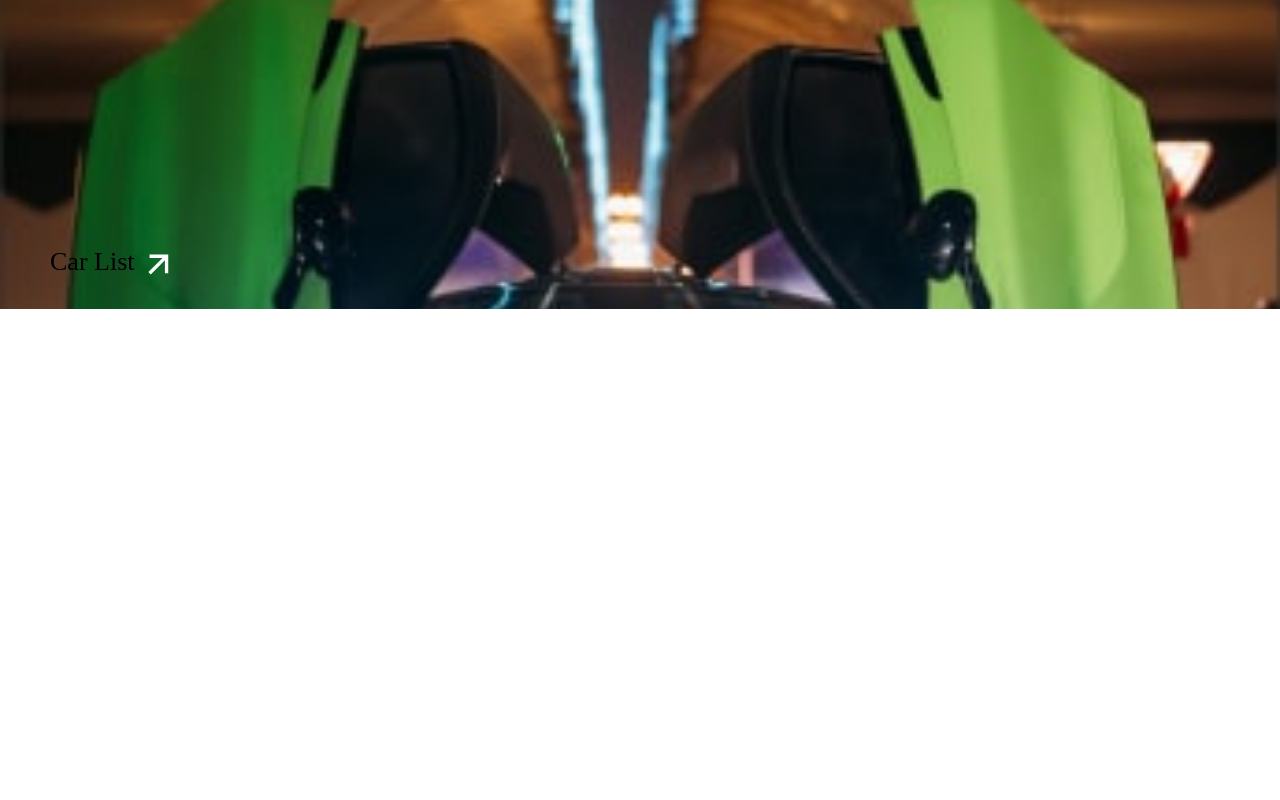
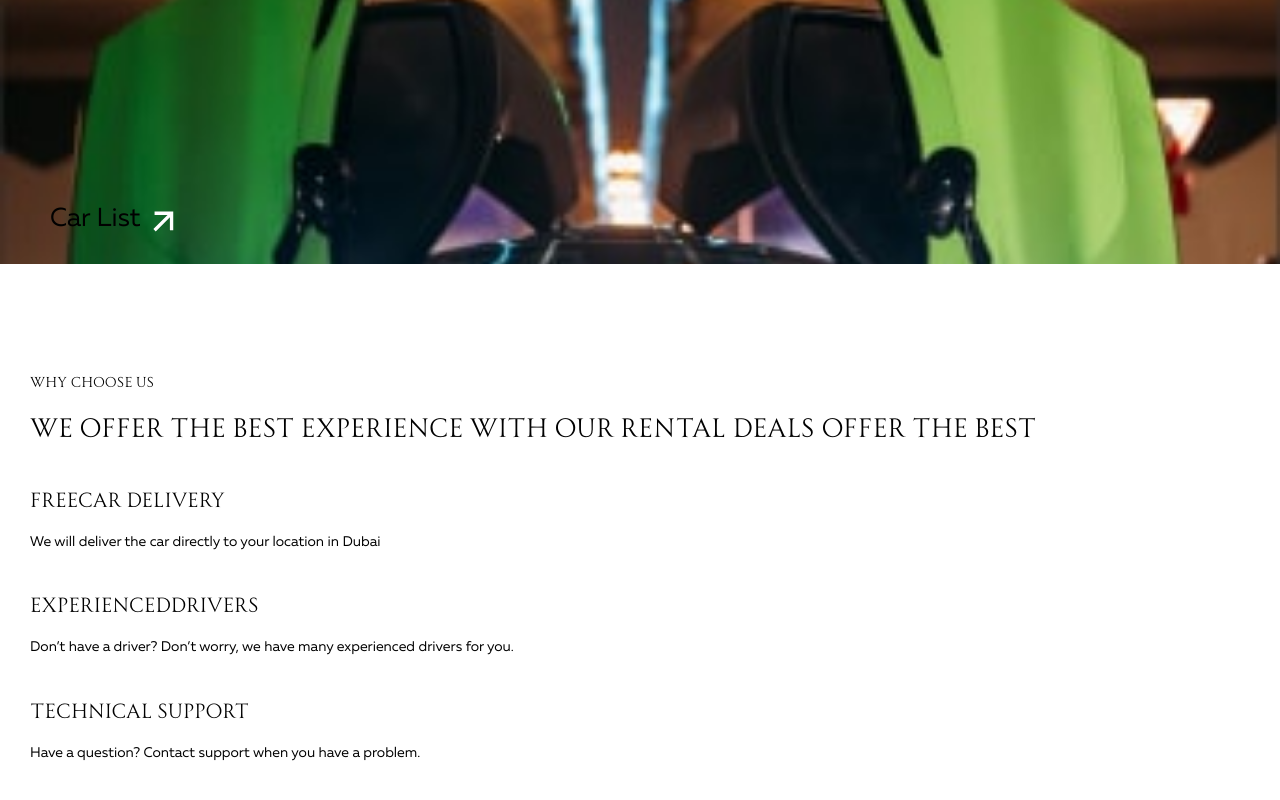
Before and after one commit to vitalij99/lemonCar, a Next.js app: page / in a window 1280 px wide. Shown: the part 1240-2040 px from the top of the page. Before the commit the page ends 1624 px from the top, so only its background shows below. Built offline with nearby package versions, Linux system fonts and the light colour scheme.

Commit message:
add Advantage and font to css values

```diff
--- /dev/null
+++ b/app/_componets/Advantage/Advantage.js
@@ -0,0 +1,31 @@
+import style from "./advantage.module.scss";
+import Container from "../Container/Container";
+
+const Advantage = () => {
+    return (
+        <section className={style.section}>
+            <Container>
+                <h3 className={style.title}>WHY CHOOSE US</h3>
+                <h2 className={style.advantage}>
+                    We offer the best experience with our rental deals offer the
+                    best
+                </h2>
+                <h3 className={style.advantage_title}>FREECAR DELIVERY</h3>
+                <p className={style.advantage_para}>
+                    We will deliver the car directly to your location in Dubai
+                </p>
+                <h3 className={style.advantage_title}>EXPERIENCEDDRIVERS</h3>
+                <p className={style.advantage_para}>
+                    Don’t have a driver? Don’t worry, we have many experienced
+                    drivers for you.
+                </p>
+                <h3 className={style.advantage_title}>TECHNICAL SUPPORT</h3>
+                <p className={style.advantage_para}>
+                    Have a question? Contact support when you have a problem.
+                </p>
+            </Container>
+        </section>
+    );
+};
+
+export default Advantage;
--- /dev/null
+++ b/app/_componets/Advantage/advantage.module.scss
@@ -0,0 +1,36 @@
+.section {
+    padding: 30px 15px 45px;
+}
+.title {
+    font-family: var(--font-monument);
+    font-size: 14px;
+    font-weight: 350;
+
+    margin-bottom: 20px;
+}
+.advantage {
+    font-family: var(--font-monument);
+    font-size: 26px;
+    font-weight: 350;
+    line-height: 100%;
+    margin-bottom: 50px;
+    &_title {
+        font-family: var(--font-monument);
+        margin-bottom: 25px;
+        font-size: 20px;
+        font-weight: 350;
+        line-height: 100%;
+    }
+    &_para {
+        padding-bottom: 20px;
+        margin-bottom: 20px;
+        font-family: var(--font-muller);
+        font-size: 14px;
+        font-weight: 400;
+        line-height: 140%;
+        border-bottom: solid 1px rgba(255, 255, 255, 0.1);
+    }
+    &_para:last-child {
+        margin-bottom: 0;
+    }
+}
--- a/app/_componets/AvailabkeCard/AvailabkeCard.module.scss
+++ b/app/_componets/AvailabkeCard/AvailabkeCard.module.scss
@@ -15,7 +15,7 @@
 }
 .name {
     color: var(--white, #fff);
-    font-family: Muller;
+    font-family: var(--font-mull);
     font-size: 18px;
     font-weight: 300;
     & span {
--- a/app/_componets/AvailableHero/AvailableHero.js
+++ b/app/_componets/AvailableHero/AvailableHero.js
@@ -8,7 +8,12 @@ const AvailableHero = () => {
             <Container>
                 <h3 className={style.title}>AVAILABLE</h3>
                 <h2 className={style.info}>40+ luxury cars</h2>
-                <LinkArrow className={style.link} href="/carlist" big blank>
+                <LinkArrow
+                    className={style.link}
+                    href="/carlist"
+                    big={true}
+                    blank={true}
+                >
                     Car List
                 </LinkArrow>
             </Container>
--- a/app/_componets/AvailableHero/AvailableHero.module.scss
+++ b/app/_componets/AvailableHero/AvailableHero.module.scss
@@ -13,14 +13,14 @@
 
 .title {
     font-size: 14px;
-
+    font-family: var(--font-monument);
     font-weight: 350;
 
     margin-bottom: 14px;
 }
 .info {
     font-size: 40px;
-
+    font-family: var(--font-monument);
     font-weight: 350;
     line-height: 1;
     margin-bottom: 280px;
--- a/app/_componets/Hero/hero.module.scss
+++ b/app/_componets/Hero/hero.module.scss
@@ -19,15 +19,17 @@
 .title {
     width: 290px;
     color: var(--text, #fff);
+    font-family: var(--font-monument);
+    font-size: 14px;
 
-    font-size: 14px;
-    font-style: normal;
     font-weight: 350;
     line-height: 1.68;
 
     &_sec {
         font-size: 26px;
+        font-weight: 350;
         margin-bottom: 327px;
+        font-family: var(--font-monument);
     }
 }
 .link {
@@ -46,7 +48,7 @@
     & span {
         text-align: center;
         color: var(--background, #000);
-        font-family: Muller;
+        font-family: var(--font-mull);
         font-size: 14px;
         font-style: normal;
     }
--- a/app/_componets/LinkArrow/LinkArrow.js
+++ b/app/_componets/LinkArrow/LinkArrow.js
@@ -7,8 +7,8 @@ const LinkArrow = ({ href, children, className, big, blank }) => {
             <Link
                 className={big ? style.big : style.link}
                 href={href}
-                target={!blank && "_blank"}
-                rel={!blank && "noreferrer noopener"}
+                target={blank ? "_self" : "_blank"}
+                rel={blank ? "false" : "noreferrer noopener"}
             >
                 <span className={className}>{children}</span>
             </Link>
--- a/app/_componets/LinkArrow/LinkArrow.module.scss
+++ b/app/_componets/LinkArrow/LinkArrow.module.scss
@@ -7,7 +7,7 @@
     color: var(--text, #fff);
     text-align: right;
     padding-right: 34px;
-    font-family: Muller;
+    font-family: var(--font-mull);
     font-size: 18px;
     font-style: normal;
     font-weight: 400;
--- a/app/globals.css
+++ b/app/globals.css
@@ -1,8 +1,6 @@
 :root {
     --small-screen: 375px;
     --large-screen: 1700px;
-
-    --font-mono: "Muller", monospace;
     --text: #000;
     --background: #fff;
     --border: #d3d3d3;
@@ -24,6 +22,7 @@
 
 html,
 body {
+    font-family: var(--font-muller);
     min-width: var(--small-screen);
     max-width: 100vw;
     overflow-x: hidden;
--- a/app/layout.js
+++ b/app/layout.js
@@ -5,6 +5,7 @@ import "./globals.css";
 import { Header } from "./_componets/Header/Header";
 
 const myFont = localFont({
+    variable: "--font-muller",
     src: [
         {
             path: "../fonts/MullerRegular.ttf",
@@ -32,7 +33,7 @@ export const metadata = {
 export default function RootLayout({ children }) {
     return (
         <html lang="en">
-            <body className={myFont.className}>
+            <body className={myFont.variable}>
                 <Header />
 
                 {children}
--- a/app/page.js
+++ b/app/page.js
@@ -1,16 +1,19 @@
 import localFont from "next/font/local";
 import Hero from "./_componets/Hero/Hero";
 import Available from "./_componets/Available/Available";
+import Advantage from "./_componets/Advantage/Advantage";
 
 const heroFont = localFont({
+    variable: "--font-monument",
     src: "../fonts/AllrounderMonumentTest-Book.otf",
 });
 
 export default function Home() {
     return (
-        <main className={heroFont.className}>
+        <main className={heroFont.variable}>
             <Hero />
             <Available />
+            <Advantage />
         </main>
     );
 }
```
